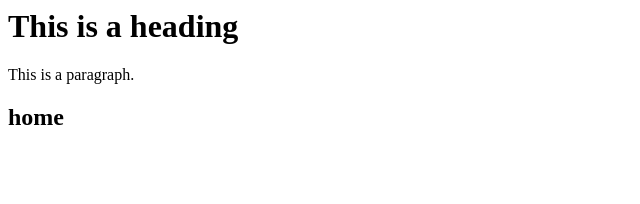
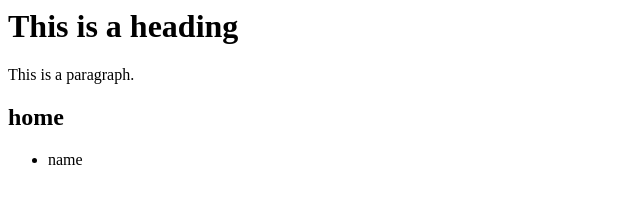
Before and after one commit to zaed-git/test-gitpctwo, a plain HTML site: page index.html in a window 1280 px wide. Shown: the full height of the page, 0-640 px from the left. Drawn offline with Linux system fonts and the light colour scheme.

Commit message:
add ul li name

```diff
--- a/index.html
+++ b/index.html
@@ -8,6 +8,11 @@
   <h1>This is a heading</h1>
   <p>This is a paragraph.</p>
   <h2>home</h2>
+  <ul>
+    <li>
+      name
+    </li>
+  </ul>
 </body>
 
 </html>
```
